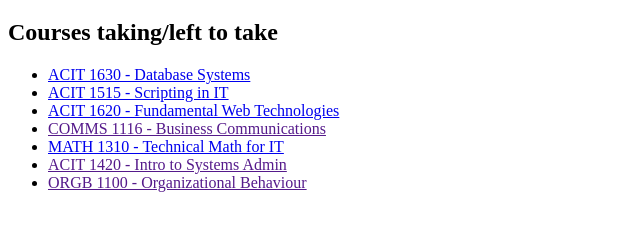
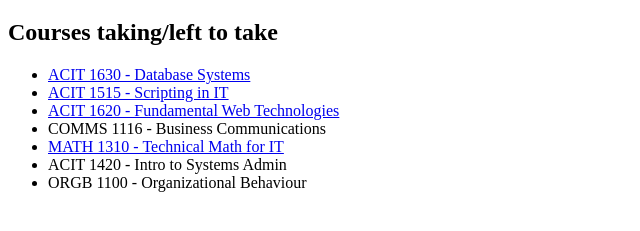
Before and after one commit to QuestionableAtBest/personal_website, a plain HTML site: page index.html in a window 1280 px wide. Shown: the part 61-292 px from the top of the page, without its empty margins (0-640 px from the left). Drawn offline with Linux system fonts and the light colour scheme.

Commit message:
Removed anchor tags from courses where I could not find the outline

```diff
--- a/index.html
+++ b/index.html
@@ -16,10 +16,10 @@
         <li><a href = "https://www.bcit.ca/outlines/20231089206/">ACIT 1630 - Database Systems</a></li>
         <li><a href = "https://www.bcit.ca/outlines/20231089204/">ACIT 1515 - Scripting in IT</a></li>
         <li><a href = "https://www.bcit.ca/outlines/20231089205/">ACIT 1620 - Fundamental Web Technologies</a></li>
-        <li><a href = "">COMMS 1116 - Business Communications</a></li>
+        <li>COMMS 1116 - Business Communications</li>
         <li><a href = "https://www.bcit.ca/outlines/math1310/">MATH 1310 - Technical Math for IT</a></li>
-        <li><a href = "">ACIT 1420 - Intro to Systems Admin</a></li>
-        <li><a href = "">ORGB 1100 - Organizational Behaviour</a></li>
+        <li>ACIT 1420 - Intro to Systems Admin</li>
+        <li>ORGB 1100 - Organizational Behaviour</li>
     </ul>
 </body>
 
```
